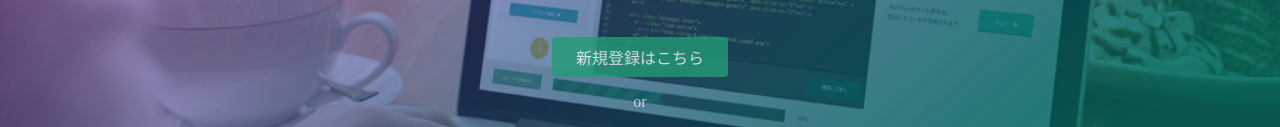
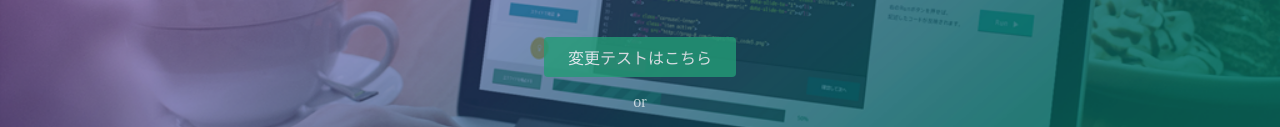
Before and after one commit to jfdsajfdsa/humihito.github.io, a plain HTML site: page index.html in a window 1280 px wide. Shown: the part 395-522 px from the top of the page. Drawn offline with Linux system fonts and the light colour scheme.

Commit message:
Update index.html

```diff
--- a/index.html
+++ b/index.html
@@ -26,7 +26,7 @@
       <h1>LEARN TO CODE.<br>LEARN TO BE CREATIVE.</h1>
       <p>Progateはオンラインプログラミング学習サービスです。<br>初心者にもやさしいスライドとレッスンで、ウェブサービスを作りながらプログラミングを学んでいきましょう。</p>
       <div class="btn-wrapper">
-        <a href="#" class="btn signup">新規登録はこちら</a>
+        <a href="#" class="btn signup">変更テストはこちら</a>
         <p>or</p>
         <a href="#" class="btn facebook"><span class="fa fa-facebook"></span>Facebookで登録</a>
         <a href="#" class="btn twitter"><span class="fa fa-twitter"></span>Twitterで登録</a>
```
